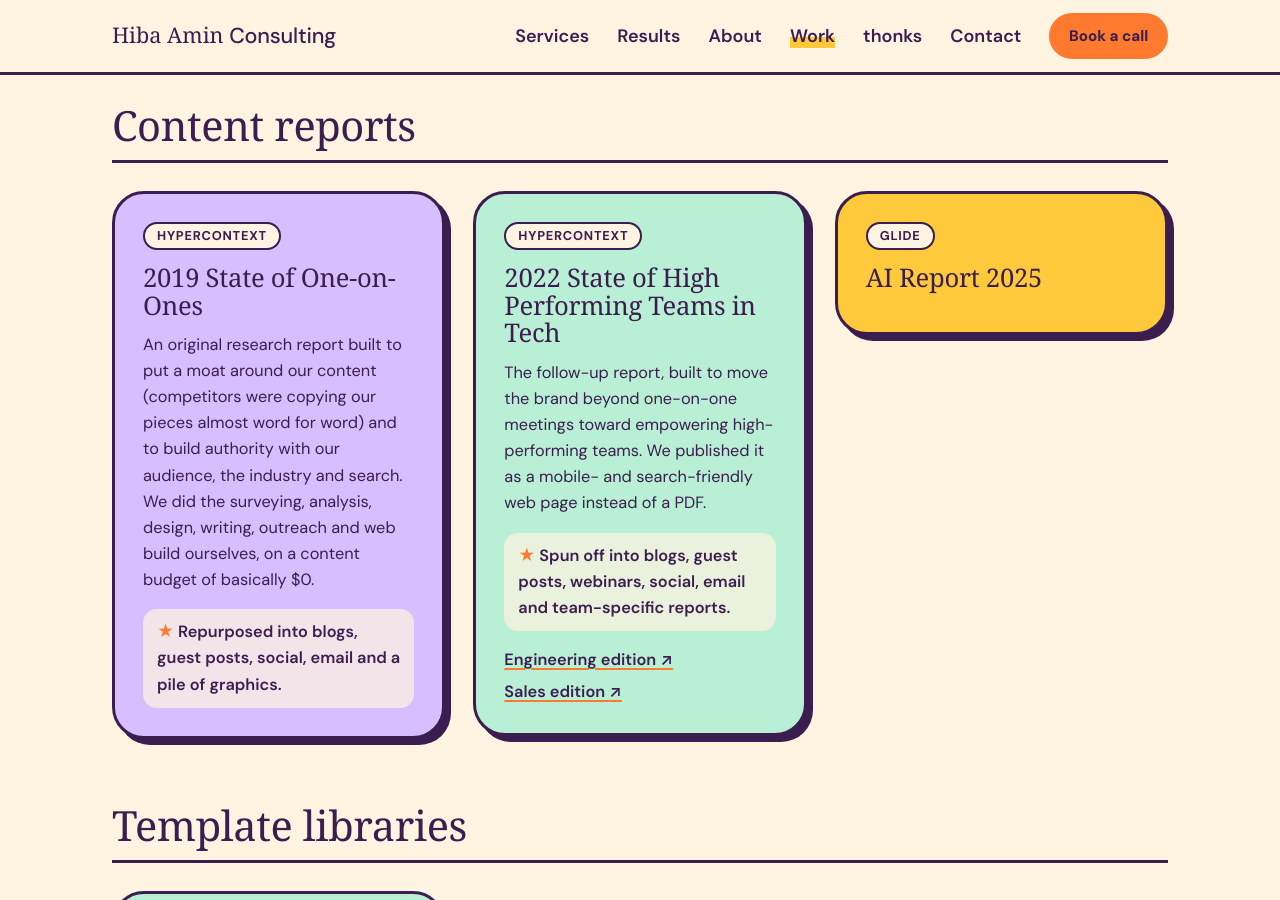
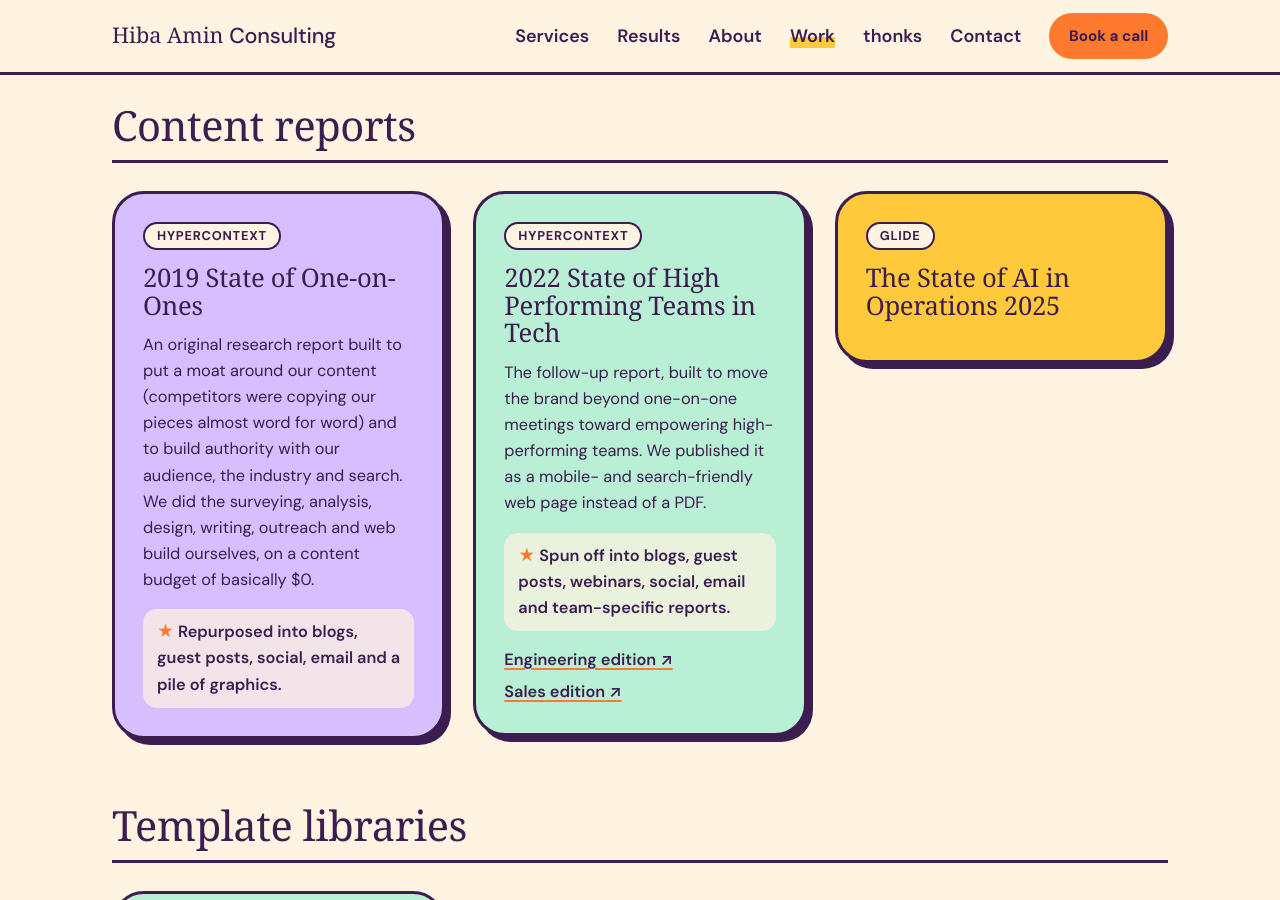
Before and after one commit to h5amin/h5amin.github.io, a Jekyll site: the page built from work/index.html, in a window 1280 px wide and 900 px high, scrolled down 516 px. Built offline with Jekyll 4.4.1, drawn with Linux system fonts in a browser that asks for light colours; some web fonts are replaced.

Commit message:
Rename Glide report on the Work page
Co-Authored-By: Claude Opus 5.5 <noreply@anthropic.com>
Claude-Session: https://claude.ai/code/session_01M3jWd6jbrxGvJCUCQM4XXr

```diff
--- a/_data/portfolio.yml
+++ b/_data/portfolio.yml
@@ -31,7 +31,7 @@
           url: https://hypercontext.com/the-state-of-high-performing-sales-teams
 
     - company: Glide
-      title: AI Report 2025
+      title: The State of AI in Operations 2025
       url: https://www.glideapps.com/ai-report-2025
 
 - group: Template libraries
```
